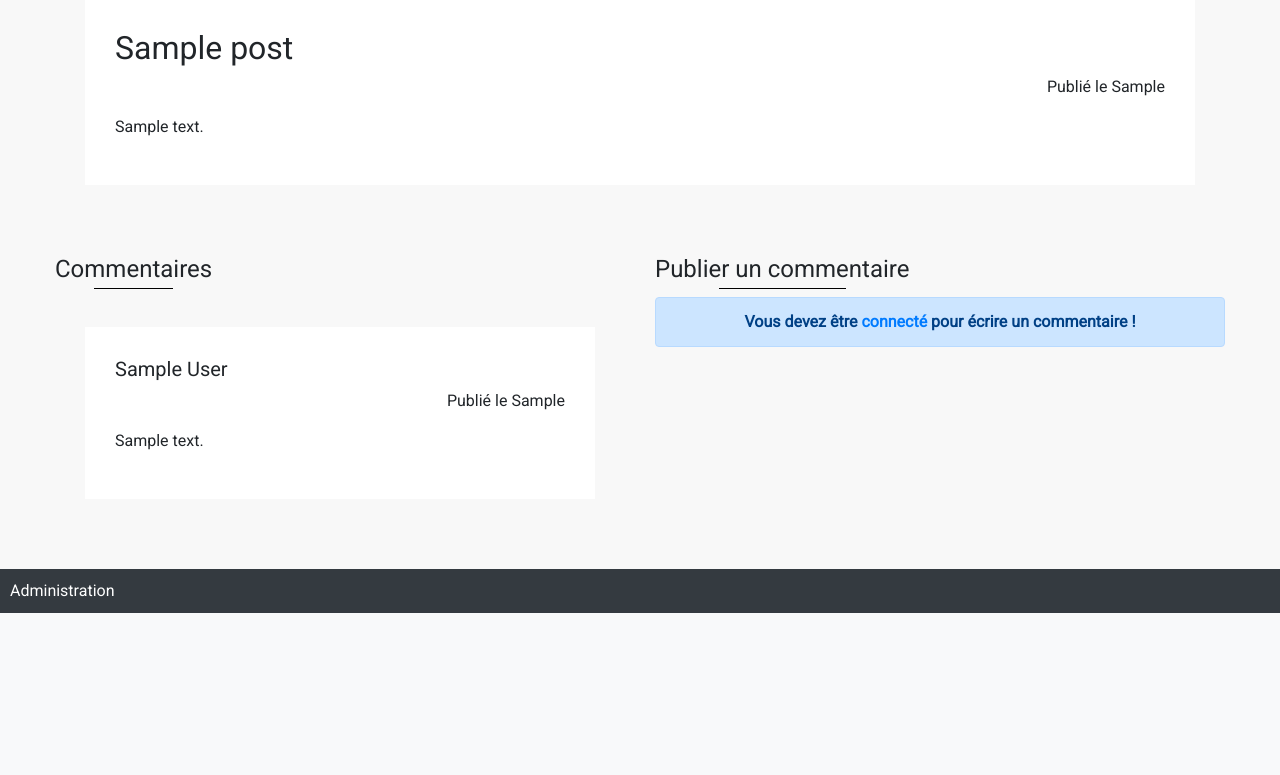
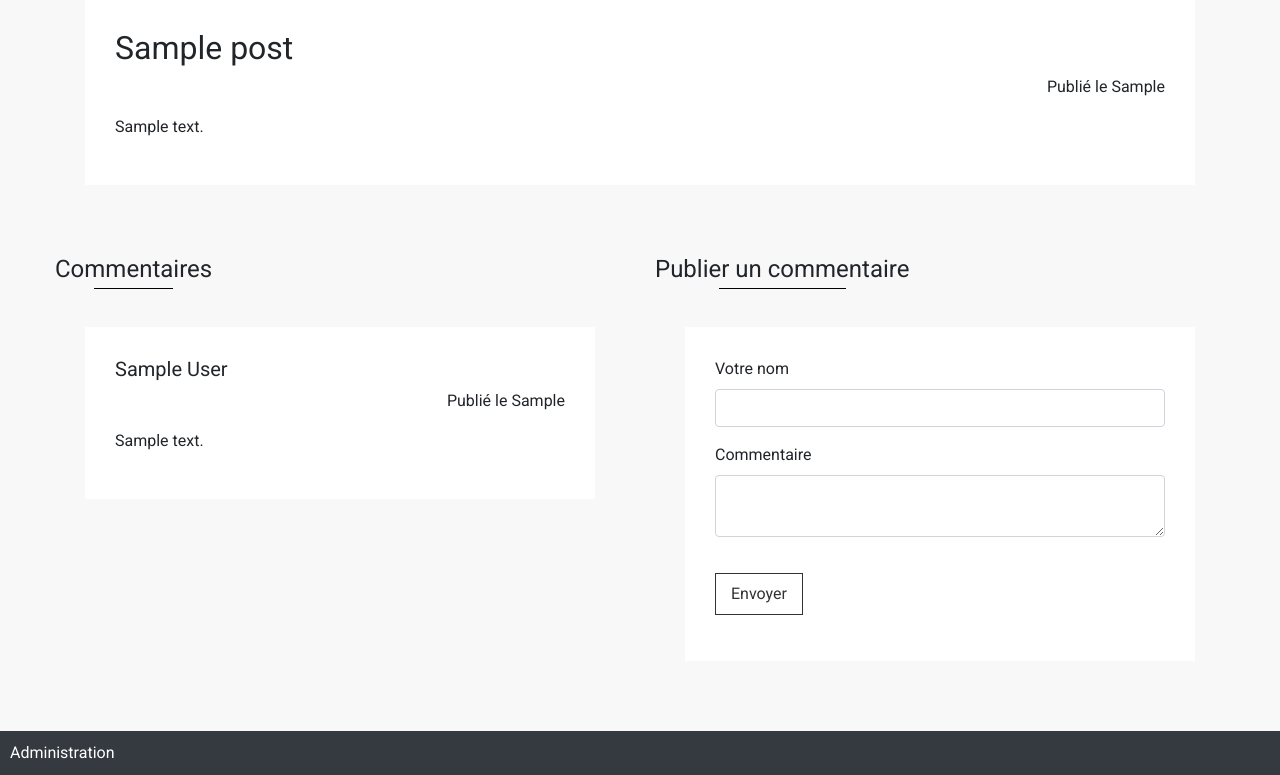
Before and after one commit to YoannDelion/Projet_3, a PHP site: page /chapitre?id=1 in a window 1280 px wide. Shown: the part 471-1246 px from the top of the page. Before the commit the page ends 1084 px from the top, so only its background shows below. Run offline with PHP 8.4, Linux system fonts and the light colour scheme; tables that the repository leaves empty or names only in its code hold one stand-in row (values such as "Sample post"); some libraries are stand-ins or nearby versions.

Commit message:
Modification des $_SERVER['DOCUMENT_ROOT'] en __DIR__, et ajout de la fonctionnalité d'ajout de commentaires sur un post

```diff
--- a/controler/accueil.php
+++ b/controler/accueil.php
@@ -6,11 +6,11 @@
  * Time: 18:29
  */
 
-include_once $_SERVER['DOCUMENT_ROOT'] . '/utils/autoloader.php';
+include_once __DIR__ . '/../utils/autoloader.php';
 
 
 $post = new Post();
 $posts = $post->findLatest();
 
 
-include_once $_SERVER['DOCUMENT_ROOT'] . '/vue/accueil.vue.php';
+include_once __DIR__ . '/../vue/accueil.vue.php';
--- a/controler/admin.php
+++ b/controler/admin.php
@@ -6,7 +6,7 @@
  * Time: 17:59
  */
 
-include_once $_SERVER['DOCUMENT_ROOT'] . '/utils/autoloader.php';
+include_once __DIR__ . '/../utils/autoloader.php';
 
 
-include_once $_SERVER['DOCUMENT_ROOT'] . '/vue/admin.vue.php';
+include_once __DIR__ . '/../vue/admin.vue.php';
--- a/controler/articles.php
+++ b/controler/articles.php
@@ -6,11 +6,11 @@
  * Time: 19:13
  */
 
-include_once $_SERVER['DOCUMENT_ROOT'] . '/utils/autoloader.php';
+include_once __DIR__ . '/../utils/autoloader.php';
 
 
 $post = new Post();
 $posts = $post->findAll();
 
 
-include_once $_SERVER['DOCUMENT_ROOT'] . '/vue/articles.vue.php';
+include_once __DIR__ . '/../vue/articles.vue.php';
--- a/controler/chapitre.php
+++ b/controler/chapitre.php
@@ -6,23 +6,72 @@
  * Time: 18:59
  */
 
-include_once $_SERVER['DOCUMENT_ROOT'] . '/utils/autoloader.php';
+include_once __DIR__ . '/../utils/autoloader.php';
 
 
 $post = new Post();
 $comments = new Comment();
 $erreur = null;
 
-if(isset($_GET['id']) && $_GET['id'] !== null) {
+if (isset($_GET['id']) && $_GET['id'] !== null) {
     $postId = $_GET['id'];
     $post = $post->findById($postId);
 }
 
-if($post->getId() === null) {
+if ($post->getId() === null) {
     $erreur = 'Ce chapitre n\'existe pas !';
 } else {
+    if (isset($_POST['envoyer']) && $_POST['envoyer'] === 'envoyer') {
+        $erreursForm = Array();
+
+        //author
+        if (isset($_POST['author'])) {
+            $author = ucwords(strtolower(trim($_POST['author'])));
+        } else {
+            $author = '';
+        }
+        if (strlen($author) === 0) {
+            $erreursForm['author'] = "Un nom, prénom ou pseudo est obligatoire";
+        } elseif (strlen($author) < 2) {
+            $erreursForm['author'] = 'Le champ est trop court';
+        } elseif (strlen($author) > 50) {
+            $erreursForm['author'] = 'Le champ est trop long';
+        }
+
+        //comment
+        if (isset($_POST['comment'])) {
+            $comment = trim($_POST['comment']);
+        } else {
+            $comment = '';
+        }
+        if (strlen($comment) === 0) {
+            $erreursForm['comment'] = "Le commentaire ne peut pas être vide !";
+        } elseif (strlen($comment) < 2) {
+            $erreursForm['comment'] = 'Le champ est trop court';
+        }
+//    elseif (strlen($comment) > 50) {
+//        $erreursForm['comment'] = 'Le champ est trop long';
+//    }
+
+        if (count($erreursForm) === 0) {
+            //ajout du nouveau commentairen bdd
+            $addComment = new Comment();
+            $addComment->setPostId($post->getId());
+            $addComment->setAuthor($author);
+            $addComment->setComment($comment);
+
+            $retour = $addComment->add($addComment);
+
+            if ($retour == 0) {
+                $erreursForm['insertion'] = "Erreur lors de l'ajout, merci de réessayer";
+            } else {
+                $erreursForm['success'] = 'Votre commentaire a bien été envoyé !';
+            }
+        }
+    }
+
     $comments = $comments->findAllByPost($post->getId());
 }
 
 
-include_once $_SERVER['DOCUMENT_ROOT'] . '/vue/chapitre.vue.php';
+include_once __DIR__ . '/../vue/chapitre.vue.php';
--- a/controler/connexion.php
+++ b/controler/connexion.php
@@ -6,7 +6,7 @@
  * Time: 18:01
  */
 
-include_once $_SERVER['DOCUMENT_ROOT'] . '/utils/autoloader.php';
+include_once __DIR__ . '/../utils/autoloader.php';
 
 
-include_once $_SERVER['DOCUMENT_ROOT'] . '/vue/connexion.vue.php';
+include_once __DIR__ . '/../vue/connexion.vue.php';
--- a/utils/autoloader.php
+++ b/utils/autoloader.php
@@ -7,5 +7,5 @@
  */
 
 spl_autoload_register(function ($class) {
-    include_once $_SERVER['DOCUMENT_ROOT'] . '/model/' . $class . '.php';
+    include_once __DIR__ . '/../model/' . $class . '.php';
 });
--- a/vue/accueil.vue.php
+++ b/vue/accueil.vue.php
@@ -97,7 +97,7 @@
     </div>
 
     <?php
-    include_once $_SERVER['DOCUMENT_ROOT'] . '/vue/includes/footer.inc.vue.php';
+    include_once __DIR__ . '/includes/footer.inc.vue.php';
     ?>
 
 </div>
--- a/vue/articles.vue.php
+++ b/vue/articles.vue.php
@@ -22,7 +22,7 @@
     <!-- MENU -->
     <div class="row">
         <?php
-        include_once 'includes/menu.inc.vue.php';
+        include_once __DIR__ . '/includes/menu.inc.vue.php';
         ?>
     </div>
 
@@ -60,7 +60,7 @@
     </div>
 
     <?php
-    include_once $_SERVER['DOCUMENT_ROOT'] . '/vue/includes/footer.inc.vue.php';
+    include_once __DIR__ . '/includes/footer.inc.vue.php';
     ?>
 
 </div>
--- a/vue/chapitre.vue.php
+++ b/vue/chapitre.vue.php
@@ -21,7 +21,7 @@
     <!-- MENU -->
     <div class="row">
         <?php
-        include_once $_SERVER['DOCUMENT_ROOT'] . '/vue/includes/menu.inc.vue.php';
+        include_once __DIR__ . '/includes/menu.inc.vue.php';
         ?>
     </div>
 
@@ -83,11 +83,51 @@
 
                 <div class="col-sm-6">
                     <h4>Publier un commentaire</h4>
-                    <div class="alert alert-primary text-center">
-                        <b>Vous devez être <a href="/connexion">connecté</a> pour écrire un commentaire !</b>
-                    </div>
-<!--                    <article class="post">-->
-<!--                    </article>-->
+                    <article class="post">
+                        <form action='/chapitre?id=<?= $post->getId(); ?>' method="post">
+                            <?php
+                            if (isset($erreursForm['insertion'])) {
+                                echo '<p class="text-danger" style="font-size: large"><b>' . $erreursForm['insertion'] . '</b></p>';
+                            } elseif (isset($erreursForm['success'])) {
+                                echo '<p class="text-success" style="font-size: large"><b>' . $erreursForm['success'] . '</b></p>';
+                            }
+                            ?>
+                            <div class="form-group ">
+                                <label class="control-label " for="author">Votre nom</label>
+                                <input class="form-control <?php if (isset($erreursForm['author'])) {
+                                    echo ' erreur-form';
+                                } ?>" id="author" name="author" type="text"
+                                       required <?php if (isset($_POST['author'])) {
+                                    echo 'value="' . $_POST['author'] . '"';
+                                } ?>/>
+                                <?php
+                                if (isset($erreursForm['author'])) {
+                                    echo '<p class="erreur-text"> ' . $erreursForm['author'] . '</p>';
+                                }
+                                ?>
+                            </div>
+                            <div class="form-group ">
+                                <label class="control-label" for="comment">Commentaire</label>
+                                <textarea class="form-control <?php if (isset($erreursForm['comment'])) {
+                                    echo ' erreur-form';
+                                } ?>" id="comment" name="comment" required><?php if (isset($_POST['comment'])) {
+                                        echo $_POST['comment'];
+                                    } ?></textarea>
+                                <?php
+                                if (isset($erreursForm['comment'])) {
+                                    echo '<p class="erreur-text"> ' . $erreursForm['comment'] . '</p>';
+                                }
+                                ?>
+                            </div>
+                            <div class="form-group">
+                                <div>
+                                    <button class="submitBtn" name="envoyer" value="envoyer" type="submit">
+                                        Envoyer
+                                    </button>
+                                </div>
+                            </div>
+                        </form>
+                    </article>
                 </div>
             </section>
 
@@ -95,7 +135,7 @@
     </div>
 
     <?php
-    include_once $_SERVER['DOCUMENT_ROOT'] . '/vue/includes/footer.inc.vue.php';
+    include_once __DIR__ . '/includes/footer.inc.vue.php';
     ?>
 
 </div>
--- a/vue/css/style.css
+++ b/vue/css/style.css
@@ -116,14 +116,34 @@ section h4::before {
     transition-duration: 0.5s;
 }
 
+.submitBtn {
+    margin-top: 20px;
+    background: #ffffff;
+    border: 1px solid #333;
+    display: inline-block;
+    color: #333;
+    padding: 8px 15px;
+    transition-property: background;
+    transition-duration: 0.5s;
+}
+
+.erreur-form{
+    border: 2px solid red !important;
+}
+
+.erreur-text{
+    color: red !important;
+}
+
 .readAll {
     margin-left: auto;
 }
 
-.readMore:hover {
+.readMore:hover, .submitBtn:hover {
     background: #fafafa;
     text-decoration: none;
     color: #333;
+    cursor: pointer;
 }
 
 .readAll {
```
